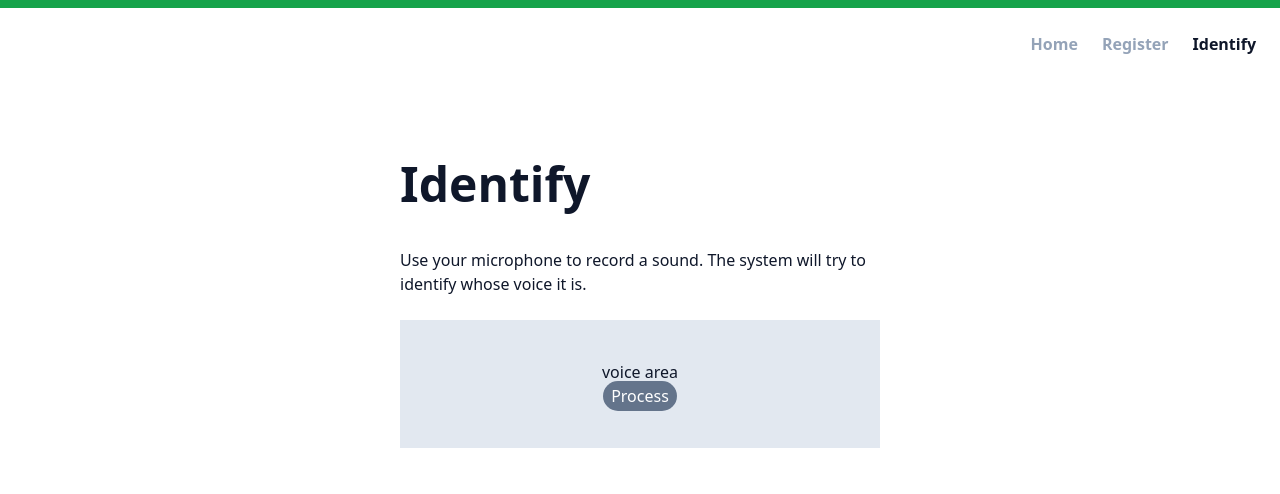
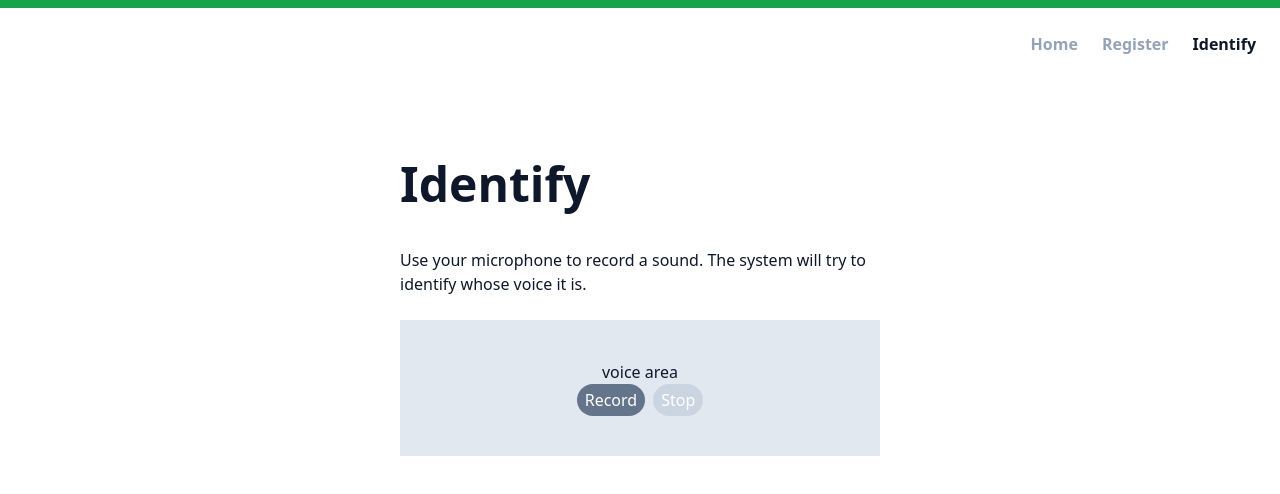
Before and after one commit to DobaKung/vauth, a Vue app: page /identify in a window 1280 px wide. Shown: the top 494 px of the page. Built offline with nearby package versions, Linux system fonts and the light colour scheme.

Commit message:
feat: separate start/stop btns in MicInput

```diff
--- a/src/components/MicInput.vue
+++ b/src/components/MicInput.vue
@@ -1,36 +1,56 @@
 <script setup lang="ts">
+import { defineComponent } from "vue";
 defineEmits(["recording-ready", "processing"]);
 </script>
 
 <template>
   <div class="bg-slate-200 py-10 text-center">
     <p>voice area</p>
-    <a
-      @click="debugToggleProcessing"
-      class="px-2 py-1 bg-slate-500 hover:bg-accent text-white rounded-full"
+    <button
+      :disabled="isRecording || isProcessing"
+      @click="setIsRecording"
+      class="px-2 py-1 mx-1 bg-slate-500 hover:bg-accent disabled:bg-slate-300 text-white rounded-full"
     >
-      Process
-    </a>
+      Record
+    </button>
+    <button
+      :disabled="!isRecording"
+      @click="processRecording"
+      class="px-2 py-1 mx-1 bg-slate-500 hover:bg-accent disabled:bg-slate-300 text-white rounded-full"
+    >
+      Stop
+    </button>
   </div>
 </template>
 
 <script lang="ts">
-import { defineComponent } from "vue";
 export default defineComponent({
+  data: () => ({
+    isRecording: false,
+    isProcessing: false,
+  }),
   methods: {
-    passRecording() {
+    setProcessing() {
+      this.isProcessing = true;
+      this.isRecording = false;
+      this.$emit("processing");
+    },
+    setIsRecording(e: Event) {
+      e.preventDefault();
+      this.isRecording = true;
+    },
+    setRecordingReady() {
+      this.isProcessing = false;
       this.$emit("recording-ready", "replace with recording data");
     },
-    setProcessing() {
-      this.$emit("processing");
-    },
-    async debugToggleProcessing() {
+    async processRecording(e: Event) {
+      e.preventDefault();
       this.setProcessing();
       const p = new Promise((resolve) => {
         setTimeout(() => resolve(true), 500);
       });
       await p;
-      this.passRecording();
+      this.setRecordingReady();
     },
   },
 });
```
